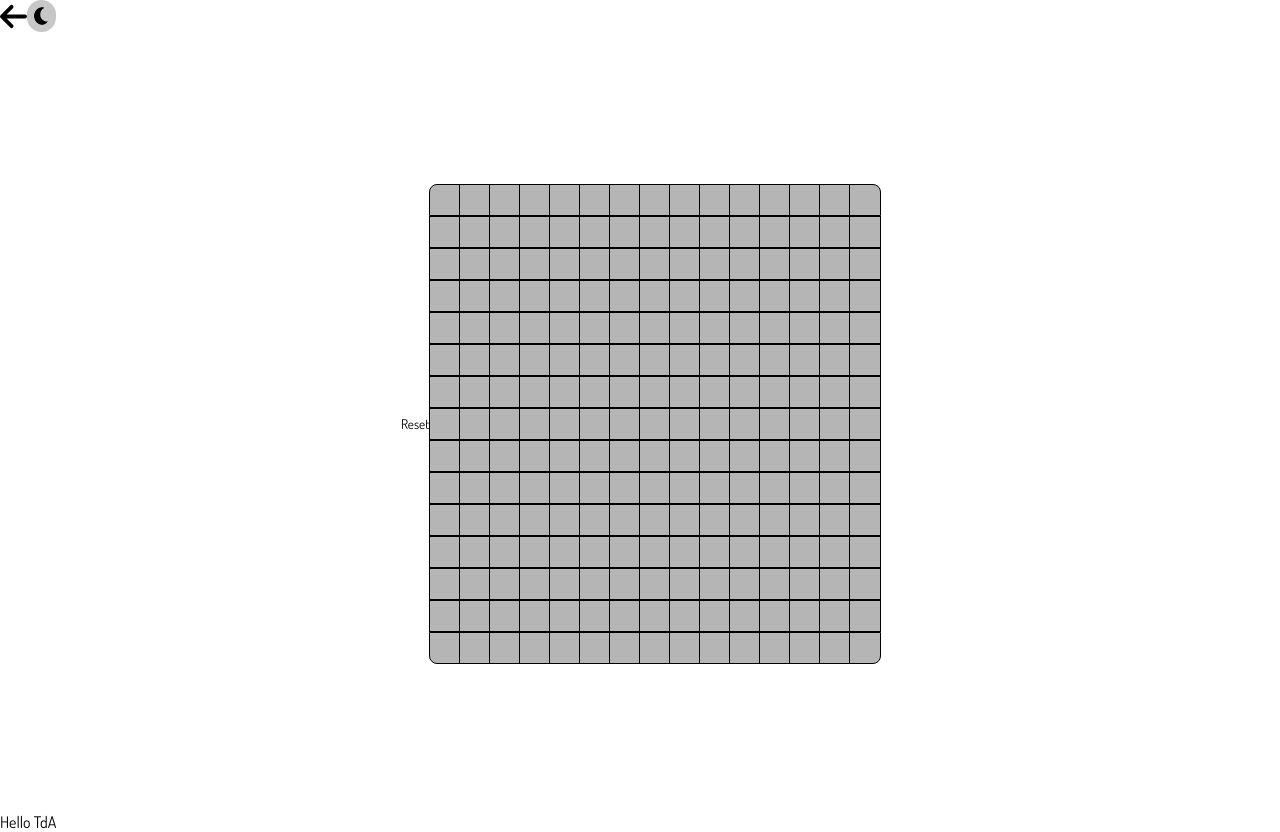
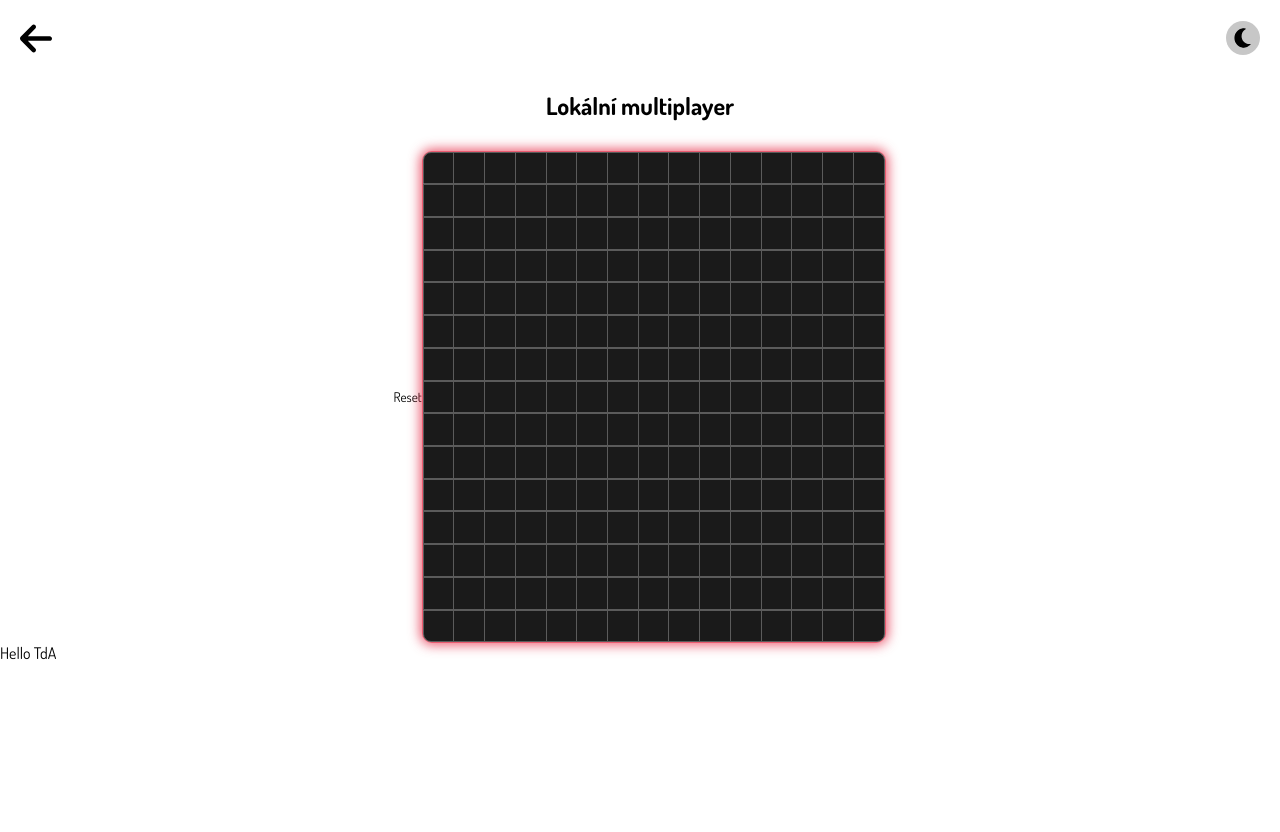
Before and after one commit to Ytovon/TDA-2025-primitive, a React (Create React App) app in the folder client/: page /Game in a window 1280 px wide. After the commit the page ends 800 px from the top, so only its background shows below. Built offline with nearby package versions, Linux system fonts and the light colour scheme.

Commit message:
first design commit

```diff
--- a/client/src/Components/Header/Header.module.css
+++ b/client/src/Components/Header/Header.module.css
@@ -30,16 +30,21 @@ nav {
   font-weight: 600;
 }
 
+.navLink {
+  color: var(--textColor);
+  text-decoration: none;
+}
+
 nav:nth-child(n) {
   cursor: pointer;
 }
 
 .darkModeBtn {
-  width: 15px;
-  height: min-content;
-  background-color: var(--colorModeChange);
+  width: 17px;
+  aspect-ratio: 1/1;
+  background-color: var(--darkModeBtn);
   padding: 7px;
-  border-radius: 50px;
+  border-radius: 50%;
   cursor: pointer;
 }
 
--- a/client/src/Components/Header/Header.tsx
+++ b/client/src/Components/Header/Header.tsx
@@ -27,8 +27,12 @@ export default function Header() {
         />
 
         <nav className={styles.nav}>
-          <a>O nás</a>
-          <a>Tréninkové úlohy</a>
+          <Link className={styles.navLink} to="/">
+            <p>O nás</p>
+          </Link>
+          <Link className={styles.navLink} to="/">
+            <p>Tréninkové úlohy</p>
+          </Link>
           <button onClick={changePageColor}>
             <img className={styles.darkModeBtn} src={darkModeButton} />
           </button>
--- a/client/src/Pages/GamePage/GamePage.module.css
+++ b/client/src/Pages/GamePage/GamePage.module.css
@@ -1,24 +1,46 @@
 * {
   user-select: none;
+  background-color: var(--thirdBackground);
 }
+
+:root {
+  --cellSize: 2.4vw;
+}
+
+/* ****************************** */
 
 .game {
   display: flex;
   justify-content: center;
-  align-items: center;
-  height: 97vh;
+}
+
+.title {
+  text-align: center;
+  margin-block: 30px;
+}
+
+.gameMenu {
+  display: block;
+  margin: 20px;
+  display: flex;
+  justify-content: space-between;
 }
 
 .gameGrid {
   display: grid;
-  grid-template-columns: repeat(15, 30px);
+  grid-template-columns: repeat(15, var(--cellSize));
+  border: 1px solid var(--player);
+  box-shadow: 0px 0px 12px 2px var(--player);
+  transition: 0.4s ease;
+  padding-right: 2px;
+  border-radius: 10px;
 }
 
 .cell {
-  width: 30px;
-  height: 30px;
-  background-color: #b5b5b5;
-  border: 1px solid black;
+  width: var(--cellSize);
+  aspect-ratio: 1/1;
+  background-color: #1a1a1a;
+  border: 1px solid #5b5b5b;
   display: flex;
   justify-content: center;
   align-items: center;
@@ -39,17 +61,18 @@
 }
 
 .symbol {
-  width: 17px;
+  width: 24px;
+  background-color: rgba(0, 0, 0, 0);
 }
 .arrow {
-  width: 27px;
+  width: 32px;
 }
 
 .darkModeBtn {
-  width: 15px;
-  height: min-content;
-  background-color: var(--colorModeChange);
+  width: 20px;
+  aspect-ratio: 1/1;
+  background-color: var(--darkModeBtn);
   padding: 7px;
-  border-radius: 50px;
+  border-radius: 50%;
   cursor: pointer;
 }
--- a/client/src/Pages/GamePage/GamePage.tsx
+++ b/client/src/Pages/GamePage/GamePage.tsx
@@ -85,13 +85,19 @@ export default function GamePage() {
       return;
     }
 
-    setPlayer((prev) => !prev);
+    setPlayer(!player);
+    if (player) {
+      document.documentElement.classList.add("secondPlayer");
+    } else {
+      document.documentElement.classList.remove("secondPlayer");
+    }
   };
 
   const resetGame = () => {
     setPlayer(true);
     setGrid(Array.from({ length: 15 }, () => Array(15).fill(null)));
     setWinner(null);
+    document.documentElement.classList.remove("secondPlayer");
   };
 
   return (
@@ -107,10 +113,15 @@ export default function GamePage() {
         </button>
       </div>
 
+      <div>
+        <h2 className={styles.title}>Lokální multiplayer</h2>
+
         <div className={styles.game}>
           <button onClick={resetGame}>Reset</button>
 
-        {winner && <div className={styles.winnerMessage}>{winner} vyhrál!</div>}
+          {winner && (
+            <div className={styles.winnerMessage}>{winner} vyhrál!</div>
+          )}
 
           <div className={styles.gameGrid}>
             {grid.map((row, rowIndex) =>
@@ -132,5 +143,6 @@ export default function GamePage() {
           </div>
         </div>
       </div>
+    </div>
   );
 }
--- a/client/src/index.css
+++ b/client/src/index.css
@@ -9,29 +9,27 @@
 :root {
   --firstBackground: white;
   --secondBackground: #f4f4f4;
+  --thirdBackground: white;
   --textColor: black;
   --textColorInverted: white;
   --startBtnColor: #e81837;
   --brightness: 1;
-  --colorModeChange: #c7c7c7;
+  --darkModeBtn: #c7c7c7;
   --cardShadow: 0px 6px 37.5px 0px #948d8d78;
+  --player: #e21836b5;
 }
 
 .dark-mode {
   --firstBackground: #3e3e3e;
   --secondBackground: #1a1a1a;
+  --thirdBackground: #1a1a1a;
   --textColor: white;
   --textColorInverted: black;
   --brightness: 2;
-  --colorModeChange: #e1e1e1;
+  --darkModeBtn: #e1e1e1;
   --cardShadow: none;
 }
 
-.error {
-  margin: 40px;
-  font-size: 30px;
-  font-weight: 600;
-  display: flex;
-  flex-direction: column;
-  gap: 20px;
+.secondPlayer {
+  --player: #098dda9a;
 }
```
Lines whose indentation alone changed are shown as unchanged.
